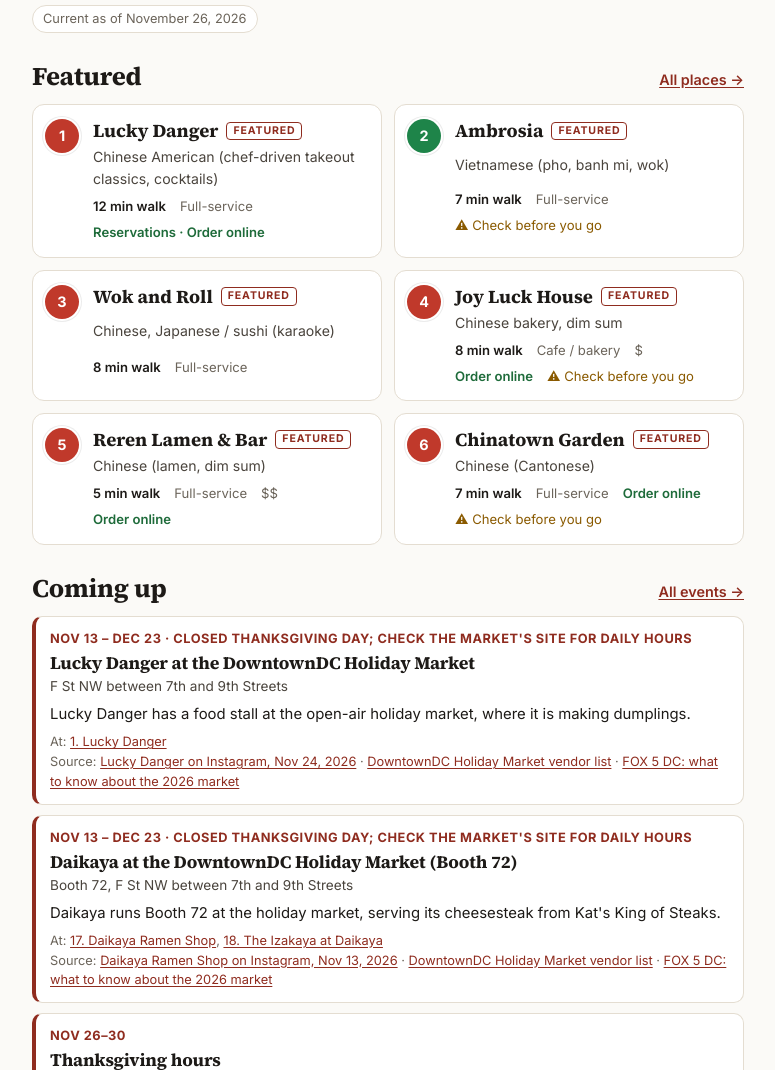
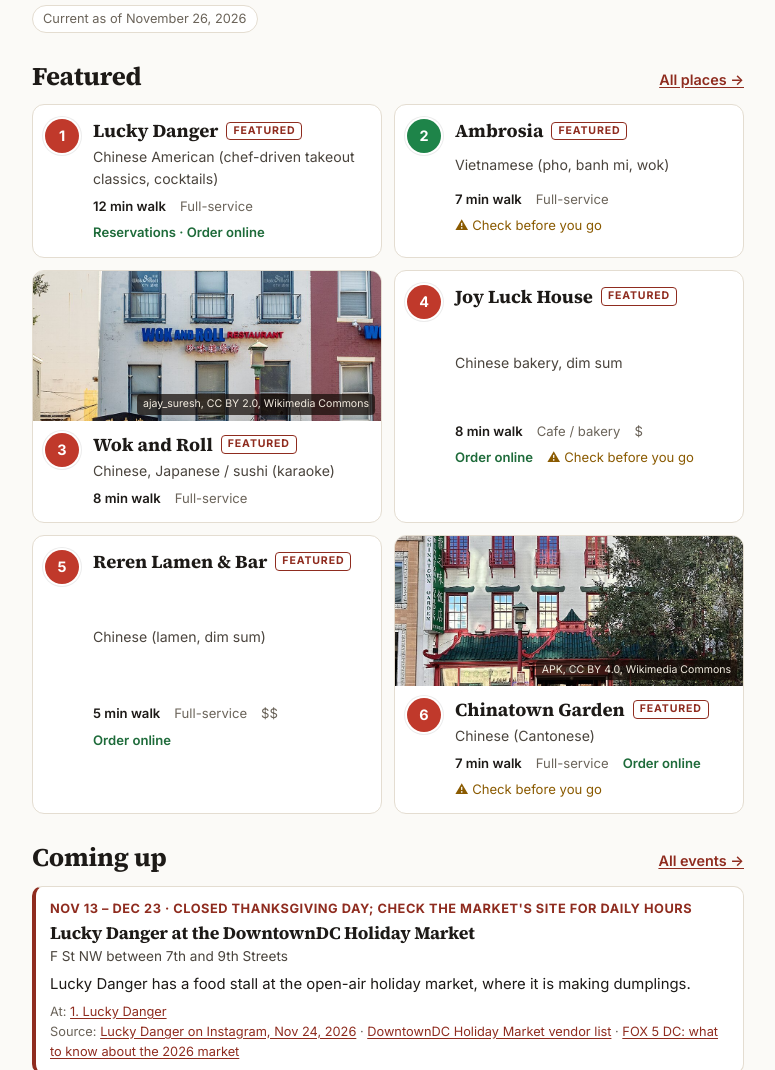
Before and after one commit to eatdrinkconcepts/dc-chinatown-guide, a plain HTML site: page index.html in a window 1280 px wide. Shown: the part 716-1786 px from the top of the page, without its empty margins (252-1027 px from the left). Drawn offline with Linux system fonts and the light colour scheme.

Commit message:
Show cleared photos on place cards, with credit on each image
Co-Authored-By: Claude Opus 5.5 <noreply@anthropic.com>
Claude-Session: https://claude.ai/code/session_01XZCwppFRCc7FpvnL61hcE8

```diff
--- a/assets/css/site.css
+++ b/assets/css/site.css
@@ -207,6 +207,12 @@ figcaption { font-size: .8rem; color: var(--muted); margin-top: 6px; }
 .map-index li { break-inside: avoid; margin: 0 0 6px; display: flex; gap: 8px; align-items: baseline; }
 .map-index .pin { width: 22px; height: 22px; font-size: .7rem; box-shadow: none; }
 
+/* Card photos (credit shown on every image, per BRIEF.md rule 4) */
+.card.has-photo { padding-top: 0; overflow: hidden; }
+.card-photo { grid-column: 1 / -1; position: relative; margin: 0 -14px 8px -12px; }
+.card-photo img { width: 100%; height: 150px; object-fit: cover; }
+.card-credit { position: absolute; right: 6px; bottom: 6px; background: rgba(20,12,8,.72); color: #f3ece0; font-size: .66rem; padding: 2px 6px; border-radius: 4px; }
+
 /* Reserve / order / menu */
 .actions { display: flex; flex-wrap: wrap; gap: 8px; margin: 4px 0 8px; }
 .actions .btn { padding: 8px 14px; font-size: .88rem; }
--- a/assets/js/app.js
+++ b/assets/js/app.js
@@ -66,7 +66,10 @@
     if ((p.order || []).length) acts.push("Order online");
     if (acts.length) meta += '<span class="card-acts">' + acts.join(" · ") + "</span>";
     if (state.notes[p.rank]) meta += '<span class="card-flag">⚠ Check before you go</span>';
-    return '<a class="card" href="#place-' + p.rank + '">' + pin(p) +
+    var ph = p.photo && p.photo.file
+      ? '<div class="card-photo"><img src="' + esc(p.photo.file) + '" alt="" loading="lazy"><span class="card-credit">' + esc(p.photo.credit) + "</span></div>"
+      : "";
+    return '<a class="card' + (ph ? " has-photo" : "") + '" href="#place-' + p.rank + '">' + ph + pin(p) +
       '<div class="card-title">' + esc(p.name) + tags + "</div>" +
       '<div class="card-sub">' + esc(p.cuisine_detail) + "</div>" +
       '<div class="card-meta">' + meta + "</div></a>";
```
